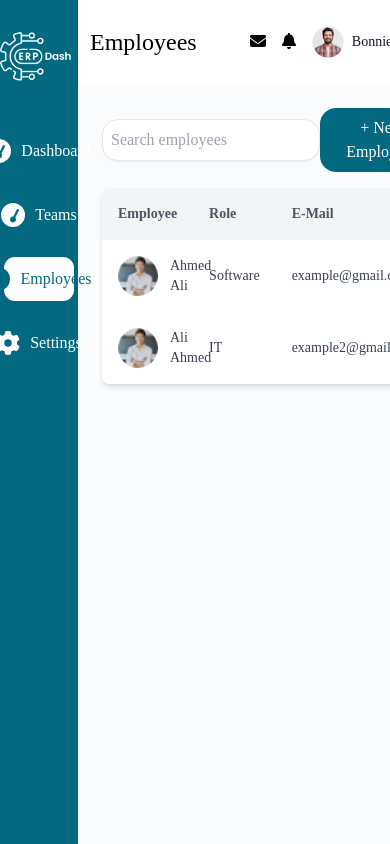
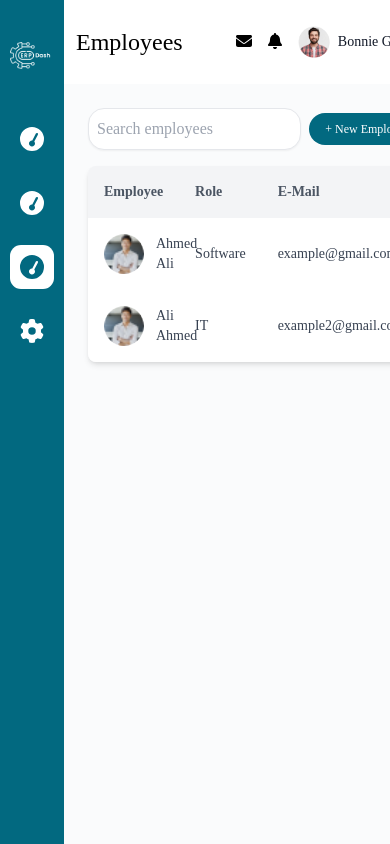
Before and after one commit to Dobaaa/Flowtechtics-Task-, a React (Vite) app: page /employees in a window 390 px wide. Shown: the top 844 px of the page. Built offline with nearby package versions, Linux system fonts and the light colour scheme.

Commit message:
Last version

```diff
--- a/src/Pages/UserDetails/UserDetails.jsx
+++ b/src/Pages/UserDetails/UserDetails.jsx
@@ -5,16 +5,18 @@ import { FontAwesomeIcon } from "@fortawesome/react-fontawesome";
 import { faAngleRight } from "@fortawesome/free-solid-svg-icons";
 
 const UserDetails = () => {
+  // get Data from Context
   const { id } = useParams();
   const { employees } = useEmployees();
   const employee = employees.find((emp) => emp.id === parseInt(id));
 
   if (!employee) {
-    return <p>Employee not found!</p>;
+    return <p className="p-3">Employee not found!</p>;
   }
 
   return (
     <div className="p-3">
+      {/* employ head*/}
       <div className="employ-head p-4 flex items-center justify-between">
         <div className="flex gap-2">
           <strong>
@@ -26,7 +28,7 @@ const UserDetails = () => {
           Edit employee
         </button>
       </div>
-
+      {/* suamry*/}
       <div className="personal bg-[var(--seconed-color)]  rounded-2xl p-5">
         <h3 className="bg-[var(--LightGray)] rounded-lg p-2 mb-2">Summary</h3>
         <div className="sumary w-[50%] ">
@@ -61,7 +63,7 @@ const UserDetails = () => {
           </div>
         </div>
       </div>
-
+      {/* Date and Active */}
       <div className="more-details  flex justify-evenly p-4">
         <div className="date w-[40%] bg-[var(--seconed-color)]  rounded-2xl">
           <h4 className="bg-[var(--LightGray)] rounded-lg p-2">Date</h4>
--- a/src/components/SideBar/SideBar.css
+++ b/src/components/SideBar/SideBar.css
@@ -10,28 +10,24 @@
   justify-content: center;
 }
 
-.Side-links {
-  width: 90%; /* يجعل الحاوية تأخذ العرض الكامل */
-}
-
 .side-bar-link {
   display: flex;
   justify-content: center;
   align-items: center;
   text-align: end !important;
-  width: 100%; /* يجعل الرابط يأخذ العرض الكامل */
+  width: 100%;
   padding: 10px;
   gap: 10px;
   margin-bottom: 20px;
   color: var(--seconed-color);
-  text-decoration: none; /* إزالة التسطير أسفل النص */
+  text-decoration: none;
   transition: 0.3s;
   border-radius: 11px;
 }
 
 .side-bar-link:hover {
   color: var(--main-color);
-  background-color: var(--seconed-color); /* إضافة تأثير عند التمرير */
+  background-color: var(--seconed-color);
 }
 
 .Side .active {
@@ -46,3 +42,14 @@
 .icon {
   font-size: 24px;
 }
+
+/* Start Responsive Areea*/
+@media only screen and (max-width: 600px) {
+  .side-bar-link span {
+    display: none;
+  }
+  .Side {
+    padding: 10px;
+  }
+}
+/* End Responsive Areea*/
--- a/src/components/SideBar/SideBar.jsx
+++ b/src/components/SideBar/SideBar.jsx
@@ -7,24 +7,31 @@ import { faGaugeSimpleHigh, faGear } from "@fortawesome/free-solid-svg-icons";
 
 const SideBar = () => {
   return (
-    <div className="Side">
-      <div className="logo flex justify-center pt-8">
+    <div className="Side flex flex-col items-center">
+      <div className="logo  pt-8">
         <img src={Logo} alt="Logo" />
       </div>
-      <div className="side-container flex justify-center">
-        <div className="Side-links flex flex-col items-start pt-12">
-          <NavLink className="side-bar-link text-center" to={"/dashboard"}>
+      <div className="side-container ">
+        <div className="Side-links flex flex-col items-start  pt-12">
+          <div>
+            <NavLink className="side-bar-link " to={"/dashboard"}>
               <FontAwesomeIcon icon={faGaugeSimpleHigh} className="icon" />
               <span>Dashboard</span>
             </NavLink>
+          </div>
+          <div>
             <NavLink className="side-bar-link" to={"/teams"}>
               <FontAwesomeIcon icon={faGaugeSimpleHigh} className="icon" />
               <span>Teams</span>
             </NavLink>
+          </div>
+          <div>
             <NavLink className="side-bar-link" to={"/employees"}>
               <FontAwesomeIcon icon={faGaugeSimpleHigh} className="icon" />
               <span>Employees</span>
             </NavLink>
+          </div>
+          <div>
             <NavLink className="side-bar-link" to={"/setting"}>
               <FontAwesomeIcon icon={faGear} className="icon" />
               <span>Settings</span>
@@ -32,6 +39,7 @@ const SideBar = () => {
           </div>
         </div>
       </div>
+    </div>
   );
 };
 
--- a/src/components/Tabel/Tabel.jsx
+++ b/src/components/Tabel/Tabel.jsx
@@ -1,14 +1,19 @@
 import React, { useState } from "react";
 import "./tabel.css";
-import { faImage } from "@fortawesome/free-solid-svg-icons";
+/* FontAwesome Icons  */
 import { FontAwesomeIcon } from "@fortawesome/react-fontawesome";
+import {
+  faImage,
+  faRetweet,
+  faTrashCan,
+} from "@fortawesome/free-solid-svg-icons";
 import PopupCircle from "../popupCircle/popupCircle";
 import { useNavigate } from "react-router-dom";
+/* use Context to get  Data */
 import { useEmployees } from "../../Context/EmployeesContext";
 
 const Tabel = () => {
-  const { employees, setEmployees } = useEmployees();
-
+  const { employees, setEmployees } = useEmployees(); // use Context to acsses Data
   const [isModalOpen, setIsModalOpen] = useState(false);
   const [step, setStep] = useState(1); // To track steps in the modal
   const [newEmployee, setNewEmployee] = useState({
@@ -21,11 +26,13 @@ const Tabel = () => {
     active: true,
   });
   const navigate = useNavigate();
+
+  //make currebt value
   const handleInputChange = (e) => {
     const { name, value } = e.target;
     setNewEmployee({ ...newEmployee, [name]: value });
   };
-
+  // image function
   const handleImageUpload = (e) => {
     const file = e.target.files[0];
     if (file) {
@@ -77,20 +84,21 @@ const Tabel = () => {
 
   return (
     <div className="p-6">
-      <div className="flex items-center justify-between mb-4">
+      {/* tabel head*/}
+      <div className="flex items-center justify-between mb-4 gap-2">
         <input
           type="text"
           placeholder="Search employees"
           className="w-[80%] p-2 border rounded-2xl shadow-sm"
         />
         <button
-          className="bg-[var(--main-color)] text-white px-4 py-2 rounded-2xl"
+          className="bg-[var(--main-color)] text-white px-4 py-2 rounded-2xl text-xs md:text-lg whitespace-nowrap"
           onClick={() => setIsModalOpen(true)}
         >
           + New Employees
         </button>
       </div>
-
+      {/* tabel */}
       <div className="overflow-x-auto bg-white rounded-lg shadow-md">
         <table className="min-w-full table-auto">
           <thead>
@@ -143,7 +151,7 @@ const Tabel = () => {
           </tbody>
         </table>
       </div>
-
+      {/* Popup Area*/}
       {isModalOpen && (
         <div className="fixed inset-0 bg-black bg-opacity-50 flex items-center justify-center">
           <div className="bg-white p-6 rounded-lg shadow-lg w-[400px] popup-box">
@@ -187,7 +195,7 @@ const Tabel = () => {
                   <select
                     id="role"
                     name="role"
-                    className="w-full p-2 mb-2 border rounded-2xl focus:outline-none mb-[25px]"
+                    className="w-full p-2  border rounded-2xl focus:outline-none mb-[25px]"
                     value={newEmployee.role}
                     onChange={handleInputChange}
                   >
@@ -238,6 +246,52 @@ const Tabel = () => {
                   ThirdCircle="bg-gray-300 "
                 />
                 <div className="image-upload-inpt text-center">
+                  {newEmployee.img ? (
+                    <div className="flex justify-center gap-3 items-center">
+                      <img
+                        src={newEmployee.img}
+                        alt="Preview"
+                        className="w-40 h-20 rounded-3xl "
+                      />
+                      <div className="img-info ">
+                        <h4>image.png</h4>
+                        <div className="img-action flex gap-2">
+                          <div className=" flex items-center gap-2 text-[var(--LightGray)]">
+                            <FontAwesomeIcon
+                              icon={faRetweet}
+                              className="text-[var(--main-color)]"
+                            />
+                            <label
+                              htmlFor="changee"
+                              className="cursor-pointer z-10"
+                            >
+                              change
+                            </label>
+                            <input
+                              id="changee"
+                              type="file"
+                              accept="image/*"
+                              onChange={handleImageUpload}
+                              className="w-full p-12 mb-4 border rounded img-btn "
+                            />
+                          </div>
+                          <button
+                            className=" flex items-center gap-2 text-[var(--LightGray)]"
+                            onClick={() =>
+                              setNewEmployee((prev) => ({ ...prev, img: null }))
+                            }
+                          >
+                            <FontAwesomeIcon
+                              icon={faTrashCan}
+                              className="text-[var(--main-color)]"
+                            />
+                            Remove
+                          </button>
+                        </div>
+                      </div>
+                    </div>
+                  ) : (
+                    <>
                       <FontAwesomeIcon
                         icon={faImage}
                         className="text-[var(--main-color)] text-2xl p-3"
@@ -252,15 +306,9 @@ const Tabel = () => {
                         onChange={handleImageUpload}
                         className="w-full p-12 mb-4 border rounded img-btn "
                       />
+                    </>
+                  )}
                 </div>
-
-                {newEmployee.img && (
-                  <img
-                    src={newEmployee.img}
-                    alt="Preview"
-                    className="w-20 h-20 rounded-full mx-auto "
-                  />
-                )}
               </>
             )}
             {step === 3 && (
--- a/src/index.css
+++ b/src/index.css
@@ -11,7 +11,7 @@
   --right-icon: rgba(92, 152, 15, 1);
   --delete-icon: rgba(191, 0, 0, 1);
   --backGroundColor: #fafbfc;
-  --LightGray: rgba(248, 248, 248, 1);
+  --LightGray: rgb(195, 192, 192);
 }
 
 body {
```
Lines whose indentation alone changed are shown as unchanged.
